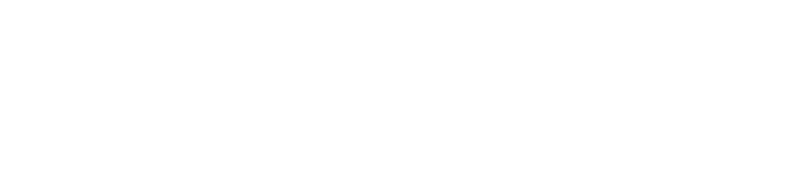
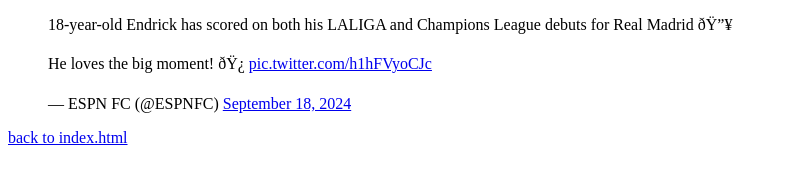
Before and after one commit to ABDULLWHAB/My_First_Portfolio, a plain HTML site: page html_basic/tweets.html in a window 1280 px wide. Shown: the whole page, without its empty margins (0-787 px from the left). Drawn offline with Linux system fonts and the light colour scheme.

Commit message:
changes index

```diff
--- a/html_basic/tweets.html
+++ b/html_basic/tweets.html
@@ -0,0 +1,20 @@
+<!DOCTYPE html>
+<html>
+
+<head>
+    <title>basic structure</title>
+</head>
+
+<body>
+    <blockquote class="twitter-tweet">
+        <p lang="en" dir="ltr">18-year-old Endrick has scored on both his LALIGA and Champions League debuts for Real
+            Madrid 🔥<br><br>He loves the big moment! 🍿 <a
+                href="https://t.co/h1hFVyoCJc">pic.twitter.com/h1hFVyoCJc</a></p>&mdash; ESPN FC (@ESPNFC) <a
+            href="https://twitter.com/ESPNFC/status/1836359515924509071?ref_src=twsrc%5Etfw">September 18, 2024</a>
+    </blockquote>
+    <script async src="https://platform.twitter.com/widgets.js" charset="utf-8"></script>
+<a href="index.html">back to index.html</a>
+
+</body>
+
+</html>
```
Also changed, not shown: html_basic/index.html (+3 -1 lines).
